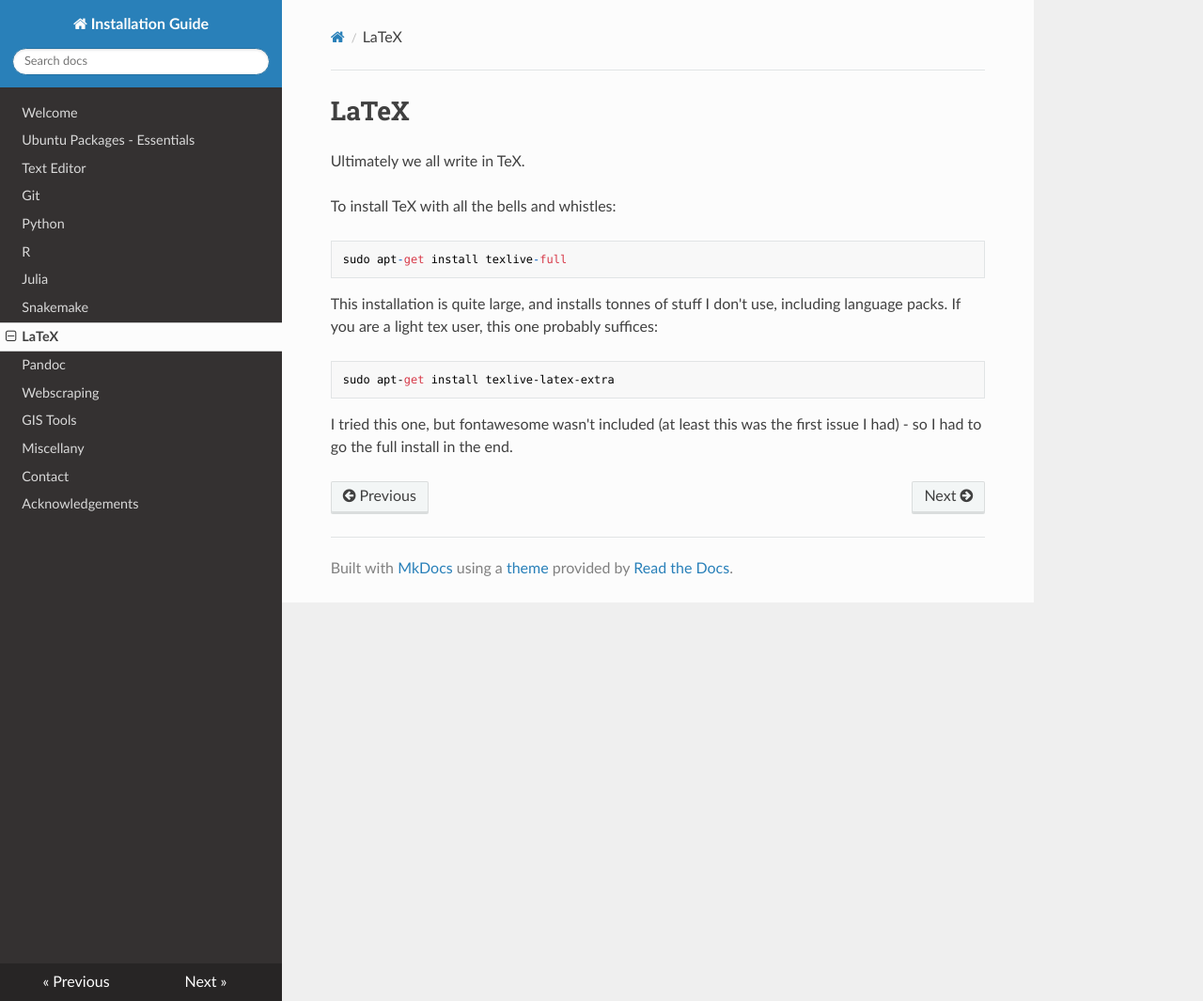
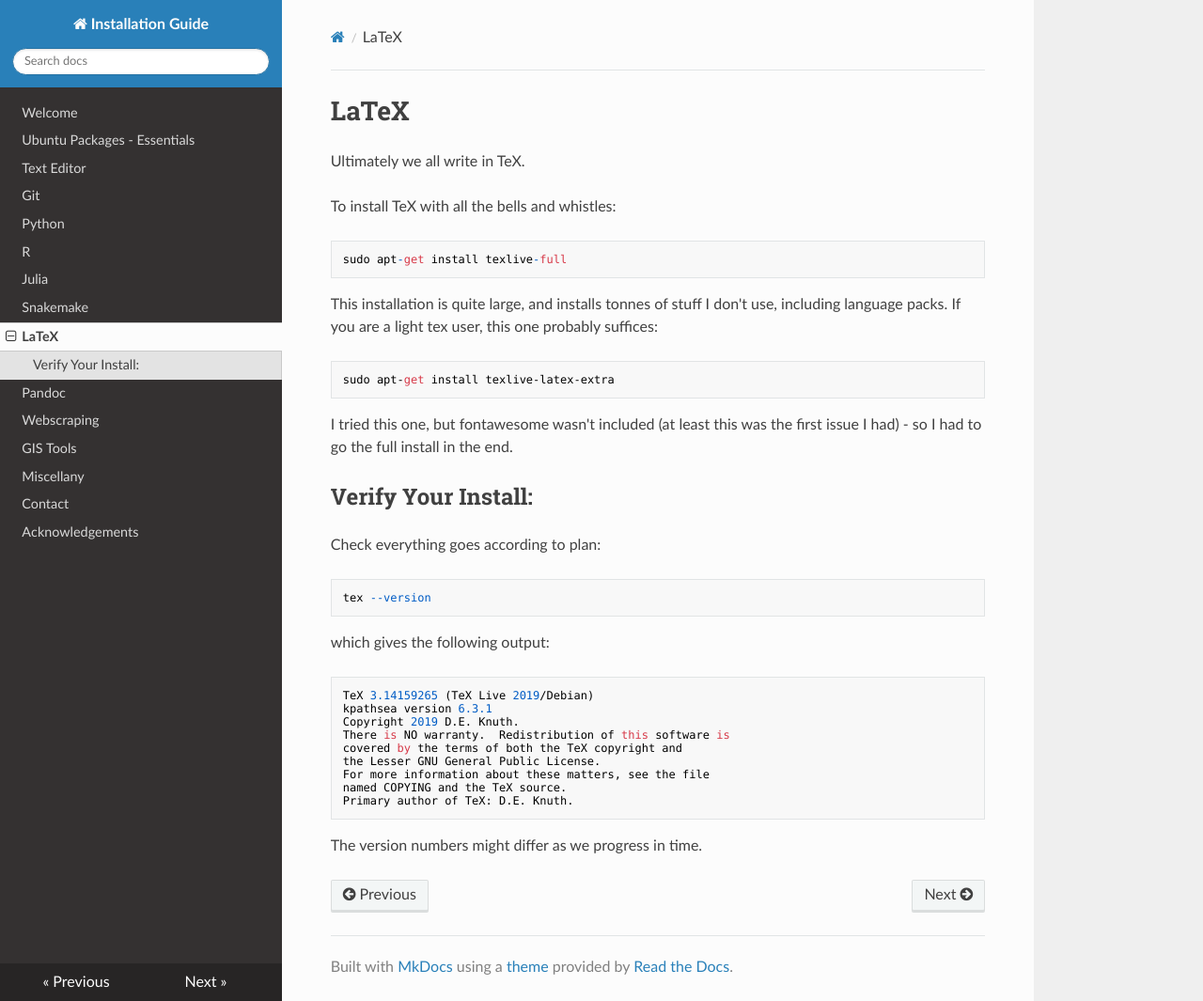
Before and after one commit to lachlandeer/installation-guide, an MkDocs documentation site: the page built from docs/tex.md, in a window 1280 px wide and 1065 px high. Shown: the whole window at 94% size. Built offline with MkDocs 1.6.1, drawn with Linux system fonts in a browser that asks for light colours; nearby versions of some CDN libraries; old or Windows-style settings are respelled for this version of MkDocs.

Commit message:
latex verification

````diff
--- a/docs/tex.md
+++ b/docs/tex.md
@@ -16,3 +16,27 @@ sudo apt-get install texlive-latex-extra
 ```
 
 I tried this one, but fontawesome wasn't included (at least this was the first issue I had) - so I had to go the full install in the end.
+
+## Verify Your Install:
+
+Check everything goes according to plan:
+
+```
+tex --version
+```
+
+which gives the following output:
+
+```{}
+TeX 3.14159265 (TeX Live 2019/Debian)
+kpathsea version 6.3.1
+Copyright 2019 D.E. Knuth.
+There is NO warranty.  Redistribution of this software is
+covered by the terms of both the TeX copyright and
+the Lesser GNU General Public License.
+For more information about these matters, see the file
+named COPYING and the TeX source.
+Primary author of TeX: D.E. Knuth.
+```
+
+The version numbers might differ as we progress in time.
````
